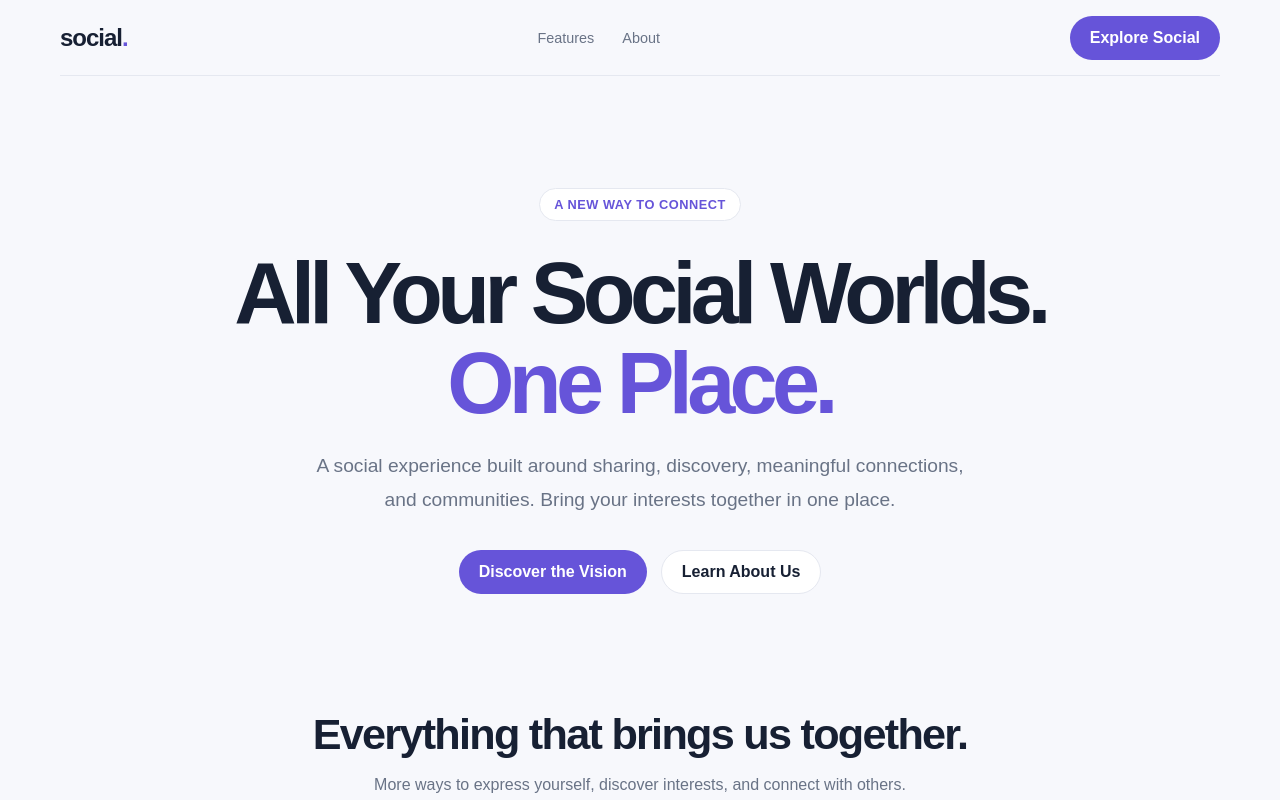
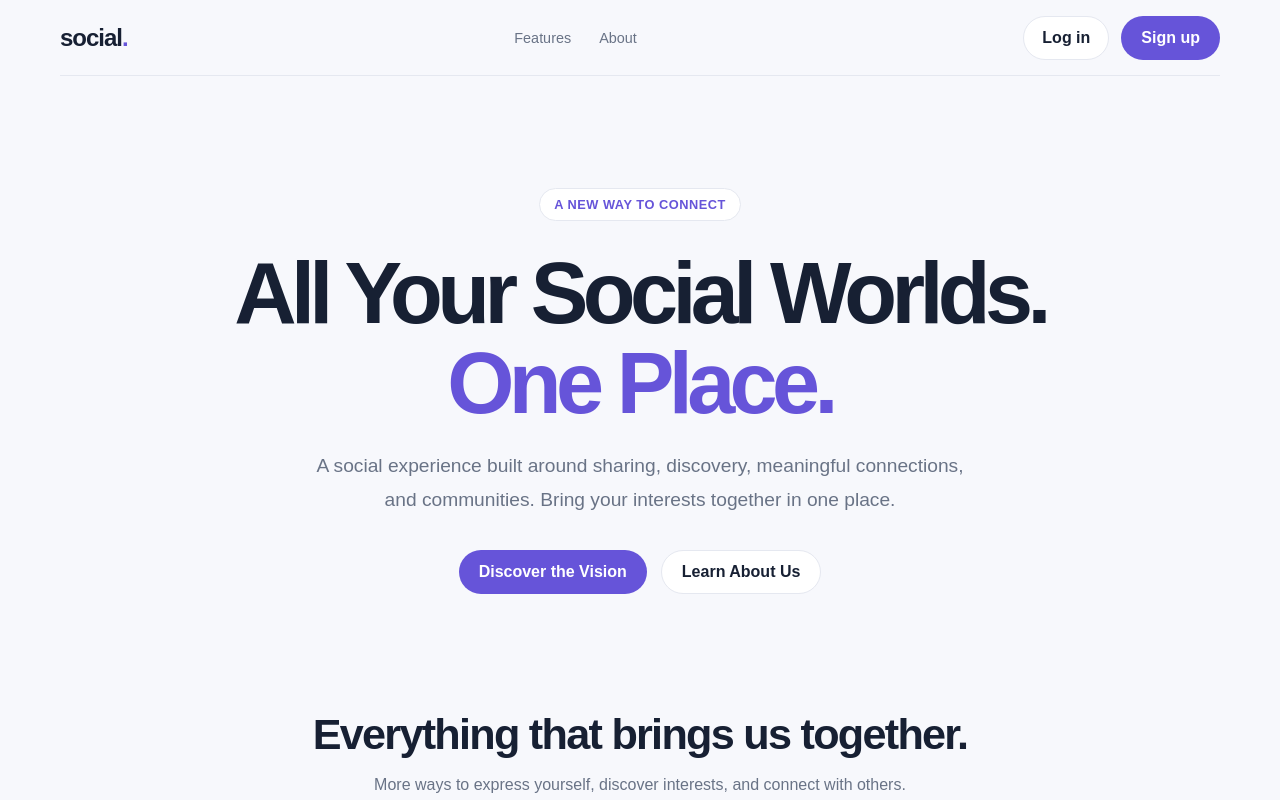
Before and after one commit to telleriacarolina/social, a Next.js app: page / in a window 1280 px wide. Shown: the top 800 px of the page. Built offline with nearby package versions, Linux system fonts and the light colour scheme.

Commit message:
Add login and signup buttons to homepage

```diff
--- a/src/app/page.module.css
+++ b/src/app/page.module.css
@@ -34,6 +34,34 @@
 }
 
 .nav a:hover {
+  color: var(--primary);
+}
+
+.headerActions {
+  display: flex;
+  align-items: center;
+  justify-content: flex-end;
+  gap: 12px;
+}
+
+.loginButton {
+  display: inline-flex;
+  align-items: center;
+  justify-content: center;
+  min-height: 44px;
+  padding: 0 18px;
+  border: 1px solid var(--border);
+  border-radius: 999px;
+  background: var(--surface);
+  color: var(--foreground);
+  font-weight: 700;
+  transition:
+    border-color 160ms ease,
+    color 160ms ease;
+}
+
+.loginButton:hover {
+  border-color: var(--primary);
   color: var(--primary);
 }
 
@@ -192,6 +220,16 @@
 }
 
 @media (max-width: 700px) {
+  .headerActions {
+    gap: 8px;
+  }
+
+  .loginButton,
+  .headerAction {
+    min-height: 40px;
+    padding: 0 14px;
+    font-size: 0.875rem;
+  }
   .header {
     min-height: 68px;
   }
--- a/src/app/page.tsx
+++ b/src/app/page.tsx
@@ -55,9 +55,15 @@ export default function HomePage() {
           <a href="#about">About</a>
         </nav>
 
-        <Link href="#features" className={styles.headerAction}>
-          Explore Social
-        </Link>
+        <div className={styles.headerActions}>
+          <Link href="/login" className={styles.loginButton}>
+            Log in
+          </Link>
+
+          <Link href="/signup" className={styles.headerAction}>
+            Sign up
+          </Link>
+        </div>
       </header>
 
       <section className={styles.hero} id="about">
```
